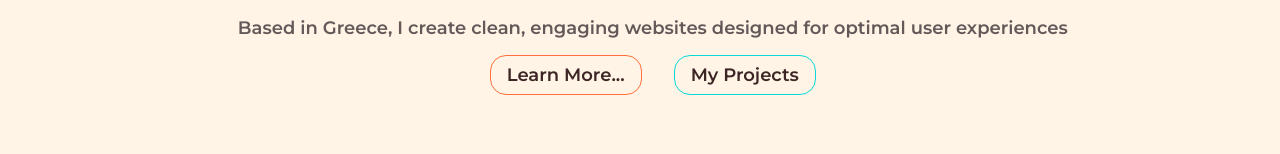
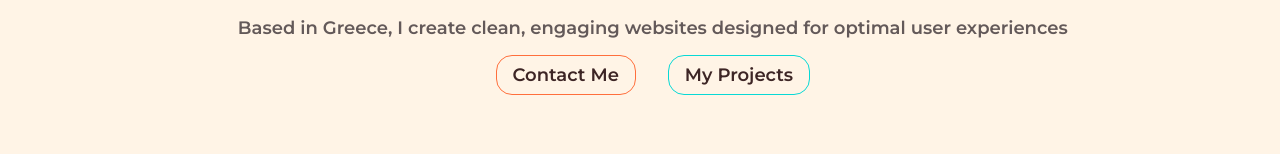
Before and after one commit to GeorgeZisis95/personal-website, a React (Vite) app: page / in a window 1280 px wide. Shown: the part 329-483 px from the top of the page. Built offline with nearby package versions, Linux system fonts and the light colour scheme.

Commit message:
fix home button

```diff
--- a/src/App.jsx
+++ b/src/App.jsx
@@ -9,17 +9,17 @@ import Skills from "./components/Skills";
 import { useRef } from "react";
 
 export default function App() {
-  const aboutRef = useRef(null);
+  const contactRef = useRef(null);
   const projectsRef = useRef(null);
 
   return (
     <>
       <Navigation />
-      <Home aboutRef={aboutRef} projectsRef={projectsRef} />
-      <About aboutRef={aboutRef} />
+      <Home contactRef={contactRef} projectsRef={projectsRef} />
+      <About />
       <Skills />
       <Projects projectsRef={projectsRef} />
-      <Contact />
+      <Contact contactRef={contactRef} />
     </>
   );
 }
--- a/src/components/About.jsx
+++ b/src/components/About.jsx
@@ -1,9 +1,9 @@
 import "./About.css";
 import hipsterImg from "../assets/hipster.png";
 
-export default function About({ aboutRef }) {
+export default function About() {
   return (
-    <section ref={aboutRef} id="about" className="about">
+    <section id="about" className="about">
       <h2 className="title">
         <div>
           <span style={{ color: "var(--accent)" }}>About&nbsp;</span>
--- a/src/components/Contact.jsx
+++ b/src/components/Contact.jsx
@@ -2,9 +2,9 @@ import "./Contact.css";
 import githubImg from "../assets/github.svg";
 import linkedinImg from "../assets/linkedin.svg";
 
-export default function Contact() {
+export default function Contact({ contactRef }) {
   return (
-    <section id="contact" className="contact">
+    <section ref={contactRef} id="contact" className="contact">
       <h2 className="title">
         <div>
           <span style={{ color: "var(--accent)" }}>Contact&nbsp;</span>
--- a/src/components/Home.css
+++ b/src/components/Home.css
@@ -8,7 +8,7 @@
   padding: 10rem 4vw 20rem 6vw;
 }
 
-.about-button {
+.contact-button {
   color: var(--heading);
   border: 1px solid var(--accent);
   padding: 8px 16px;
@@ -16,7 +16,7 @@
   transition: all 0.2s ease-in;
 }
 
-.about-button:hover {
+.contact-button:hover {
   border: 1px solid var(--tertiary);
 }
 
--- a/src/components/Home.jsx
+++ b/src/components/Home.jsx
@@ -1,8 +1,8 @@
 import "./Home.css";
 
-export default function Home({ aboutRef, projectsRef }) {
-  const scrollToAbout = () =>
-    aboutRef.current.scrollIntoView({ behavior: "smooth" });
+export default function Home({ contactRef, projectsRef }) {
+  const scrollToContact = () =>
+    contactRef.current.scrollIntoView({ behavior: "smooth" });
   const scrollToProjects = () =>
     projectsRef.current.scrollIntoView({ behavior: "smooth" });
 
@@ -18,8 +18,8 @@ export default function Home({ aboutRef, projectsRef }) {
         user experiences
       </p>
       <div className="buttons">
-        <button onClick={scrollToAbout} className="about-button">
-          <p>Learn More...</p>
+        <button onClick={scrollToContact} className="contact-button">
+          <p>Contact Me</p>
         </button>
         <button onClick={scrollToProjects} className="projects-button">
           <p>My Projects</p>
```
